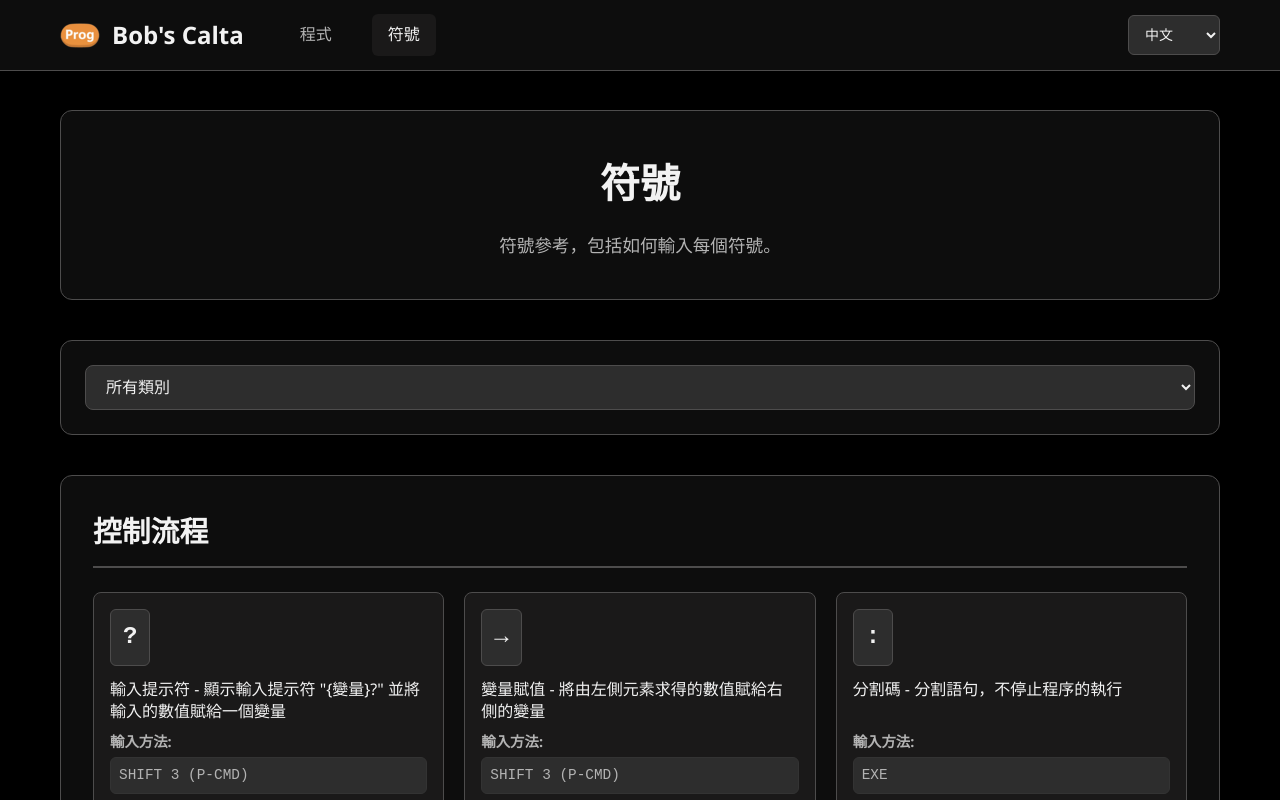
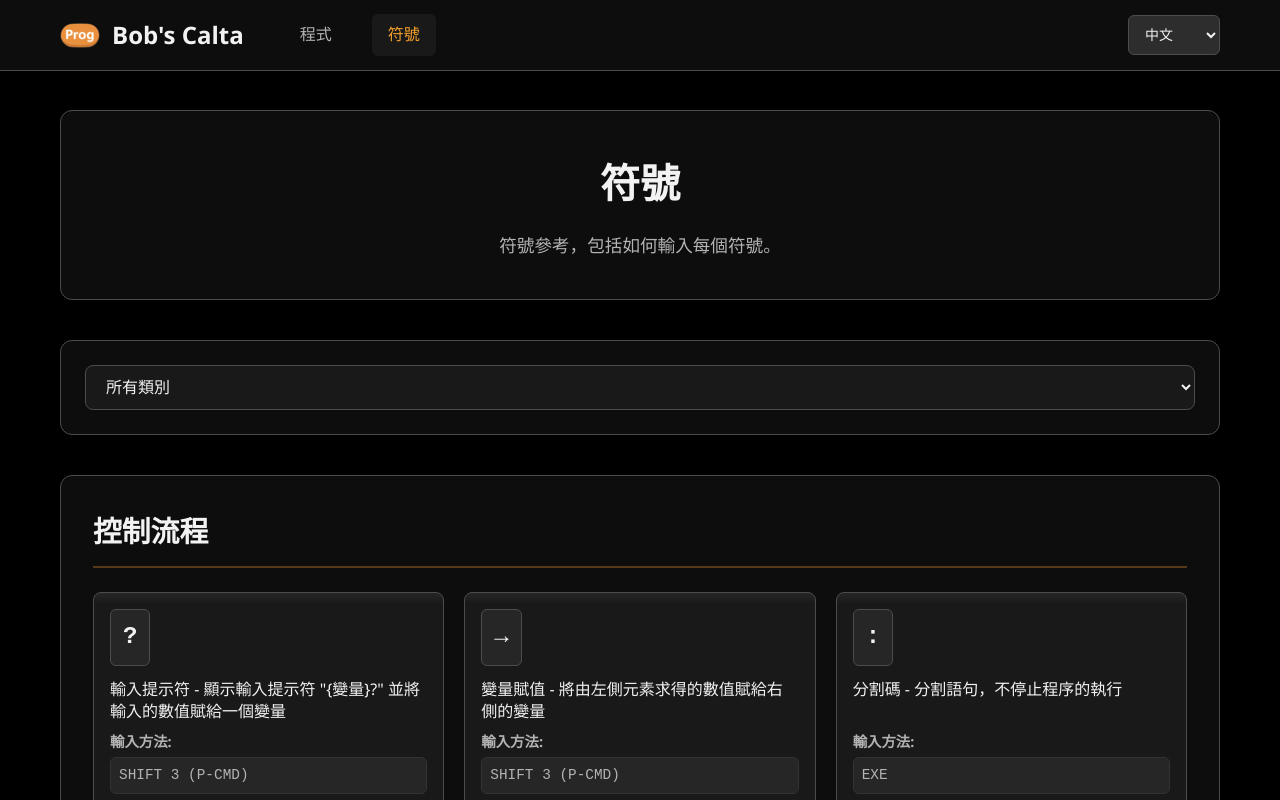
Before and after one commit to jkclee123/bob-calta-prog, a React (Create React App) app: page /symbols in a window 1280 px wide. Shown: the top 800 px of the page. Built offline with nearby package versions, Linux system fonts and the light colour scheme; a web font is replaced by a local one.

Commit message:
quiet accent color

```diff
--- a/src/components/CodeViewer.css
+++ b/src/components/CodeViewer.css
@@ -126,7 +126,7 @@
 
 .comment-text {
   font-size: 0.75rem;
-  color: var(--accent-color-alpha);
+  color: var(--text-tertiary);
   font-style: italic;
   line-height: 1.3;
   display: block;
@@ -173,7 +173,7 @@
 
 .cumulative-label {
   font-size: 0.65rem;
-  color: var(--text-primary);
+  color: var(--accent-color-alpha);
   letter-spacing: 0.5px;
   font-weight: 600;
   transition: color 0.3s ease;
--- a/src/components/Header.css
+++ b/src/components/Header.css
@@ -67,7 +67,7 @@
 }
 
 .nav-link.active {
-  color: var(--text-primary);
+  color: var(--accent-color);
   background-color: var(--bg-tertiary);
 }
 
--- a/src/index.css
+++ b/src/index.css
@@ -26,8 +26,8 @@
 
   /* Accent Colors */
   --accent-color: hsl(35, 90%, 56%);
-  --accent-color-alpha: hsla(35, 90%, 56%, 0.4);
-  --accent-color-bg: hsla(35, 90%, 56%, 0.1);
+  --accent-color-alpha: hsla(35, 90%, 56%, 0.6);
+  --accent-color-bg: hsla(35, 90%, 56%, 0.3);
 }
 
 body {
--- a/src/pages/SymbolsPage.css
+++ b/src/pages/SymbolsPage.css
@@ -77,21 +77,16 @@
   border: 1px solid var(--border-primary);
   border-radius: 8px;
   font-size: 16px;
-  background-color: var(--input-bg);
+  background-color: var(--bg-tertiary);
   color: var(--text-primary);
   cursor: pointer;
   outline: none;
   transition: all 0.3s ease;
 }
 
-.category-select:focus {
-  border-color: var(--accent-color);
-  box-shadow: 0 0 0 2px var(--accent-color-alpha);
-}
-
-.category-select option {
-  background-color: var(--input-bg);
-  color: var(--text-primary);
+.category-select:hover {
+  border-color: var(--border-highlight);
+  background-color: var(--bg-quaternary);
 }
 
 /* Symbols Content */
@@ -116,7 +111,7 @@
   color: var(--text-primary);
   margin-bottom: 24px;
   padding-bottom: 12px;
-  border-bottom: 2px solid var(--border-primary);
+  border-bottom: 2px solid var(--accent-color-bg);
   transition: color 0.3s ease, border-color 0.3s ease;
 }
 
@@ -131,7 +126,7 @@
   border: 1.5px solid var(--border-primary);
   border-radius: 8px;
   padding: 16px;
-  background-color: var(--bg-tertiary);
+  background: linear-gradient(0deg, var(--bg-tertiary) 95%, var(--bg-quaternary));
   transition: all 0.3s ease;
   display: flex;
   flex-direction: column;
@@ -140,9 +135,9 @@
 
 .symbol-card:hover {
   transform: translateY(-2px);
-  box-shadow: 0 4px 8px var(--shadow-medium);
-  border-color: var(--accent-color);
-  background-color: var(--bg-quaternary);
+  box-shadow: var(--shadow);
+  border-top: 1px solid var(--border-highlight);
+  background: linear-gradient(0deg, var(--bg-quaternary), var(--bg-quinary));
 }
 
 .symbol-header {
@@ -156,7 +151,8 @@
   font-family: 'Courier New', monospace;
   font-size: 1.5rem;
   font-weight: bold;
-  background-color: var(--input-bg);
+  background-color: var(--bg-quaternary);
+  color: var(--text-primary);
   padding: 8px 12px;
   border-radius: 6px;
   border: 1px solid var(--border-primary);
@@ -208,7 +204,7 @@
 }
 
 .typing-instruction {
-  background-color: var(--input-bg);
+  background-color: var(--bg-quaternary);
   padding: 6px 8px;
   font-family: 'Courier New', monospace;
   font-size: 0.9rem;
```
